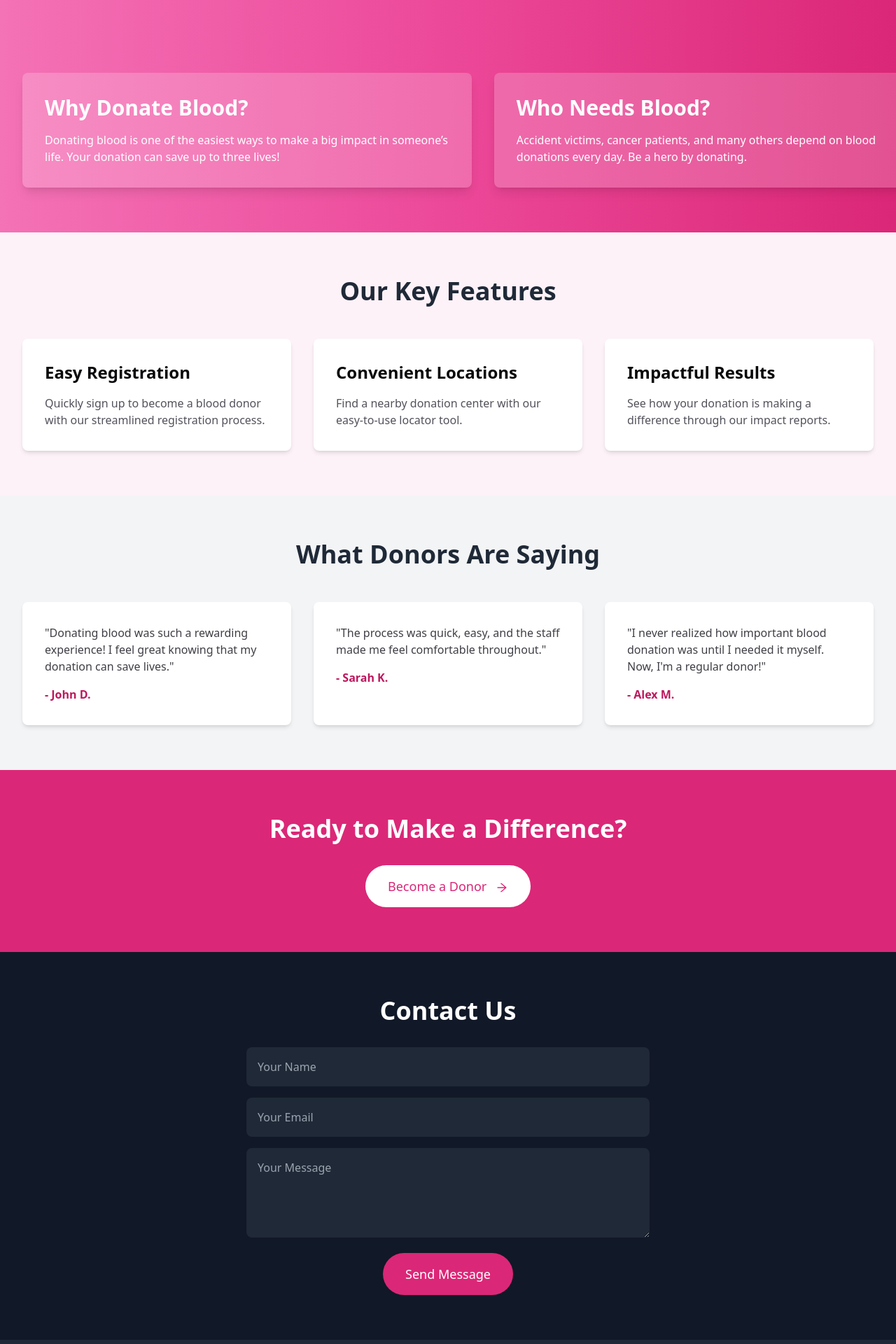
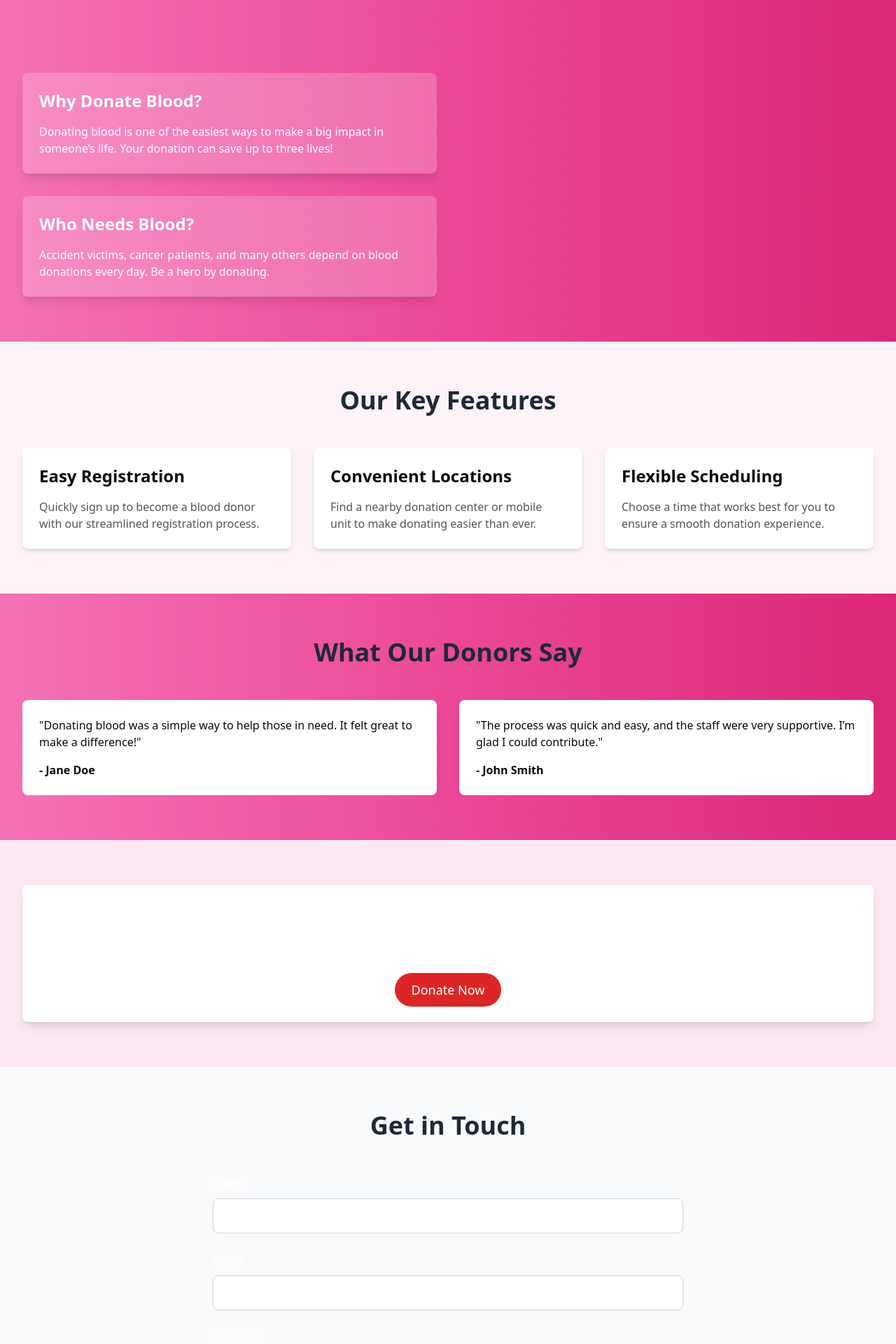
Before and after one commit to j2patel4545/Prime_DE-Project-10-, a React (Vite) app in the folder Frontend/: page / in a window 1280 px wide. Shown: the part 760-2680 px from the top of the page at 70% size. Built offline with nearby package versions, Linux system fonts and the light colour scheme.

Commit message:
LandingPage.jsx

```diff
--- a/Frontend/src/Components/LandingPage/LandingPage.jsx
+++ b/Frontend/src/Components/LandingPage/LandingPage.jsx
@@ -2,7 +2,7 @@ import { motion } from 'framer-motion';
 import { useInView } from 'react-intersection-observer';
 import { Helmet } from 'react-helmet';
 import { AiOutlineArrowRight } from 'react-icons/ai';
-import home1 from './home1.png'
+import home1 from './home1.png';
 
 const LandingPage = () => {
   const { ref: heroRef, inView: heroInView } = useInView({ triggerOnce: true });
@@ -49,7 +49,7 @@ const LandingPage = () => {
       <div className="min-h-screen bg-gradient-to-r from-pink-400 via-pink-500 to-pink-600 text-white overflow-hidden relative">
 
         {/* Hero Section */}
-        <section className="relative min-h-screen flex flex-col md:flex-row justify-center items-center px-8 pt-24 md:pt-0 overflow-hidden">
+        <section className="relative min-h-screen flex flex-col md:flex-row justify-center items-center px-4 pt-24 md:px-8 md:pt-0 overflow-hidden">
           {/* Background Bubbles */}
           <div className="absolute top-0 left-0 w-full h-full overflow-hidden pointer-events-none">
             <motion.div
@@ -84,18 +84,18 @@ const LandingPage = () => {
             variants={containerVariants}
             initial="hidden"
             animate={heroInView ? 'visible' : 'hidden'}
-            className="md:w-1/2 text-center md:text-left"
+            className="text-center md:text-left md:w-1/2 px-4 md:px-0"
           >
-            <motion.h1 className="text-5xl md:text-7xl font-extrabold mb-8">
+            <motion.h1 className="text-4xl md:text-5xl lg:text-7xl font-extrabold mb-4 md:mb-8">
               Save a Life, <br /> Donate Blood
             </motion.h1>
-            <motion.p className="text-lg md:text-2xl mb-10">
+            <motion.p className="text-lg md:text-xl lg:text-2xl mb-6 md:mb-10">
               Join our mission to help those in need by becoming a blood donor today!
             </motion.p>
             <motion.button
               whileHover={{ scale: 1.1, backgroundColor: '#e53e3e' }}
               whileTap={{ scale: 0.9 }}
-              className="bg-red-600 px-8 py-4 rounded-full text-lg hover:bg-red-700 transition"
+              className="bg-red-600 px-6 py-3 rounded-full text-lg hover:bg-red-700 transition"
             >
               Donate Now <AiOutlineArrowRight className="inline ml-2" />
             </motion.button>
@@ -103,7 +103,7 @@ const LandingPage = () => {
 
           {/* Right-Side Image */}
           <motion.div
-            className="md:w-1/2 flex justify-center md:justify-end"
+            className="md:w-1/2 flex justify-center md:justify-end mt-8 md:mt-0"
             initial={{ opacity: 0 }}
             animate={heroInView ? { opacity: 1 } : { opacity: 0 }}
             transition={{ duration: 1.5, ease: 'easeInOut' }}
@@ -111,24 +111,24 @@ const LandingPage = () => {
             <img
               src={home1}
               alt="Donate Blood"
-              className="w-2/4  h-2/5 object-contain md:w-2/3 mb-20 rounded-lg "
+              className="w-full h-auto object-contain md:w-2/3 rounded-lg"
             />
           </motion.div>
         </section>
 
         {/* Info Section */}
-        <section className="grid justify-center grid-cols-1 md:grid-cols-2 gap-8 py-16 px-8 " ref={infoRef}>
+        <section className="grid grid-cols-1 md:grid-cols-2 gap-8 py-8 md:py-16 px-4 md:px-8" ref={infoRef}>
           <motion.div
             variants={staggeredVariants}
             initial="hidden"
             animate={infoInView ? 'visible' : 'hidden'}
-            className="flex justify-center w-screen space-x-8"
+            className="space-y-8"
           >
             <motion.div
               variants={childVariants}
-              className="bg-white flex-col bg-opacity-20 p-8 rounded-lg shadow-lg"
+              className="bg-white bg-opacity-20 p-6 rounded-lg shadow-lg"
             >
-              <h2 className="text-3xl font-bold mb-4">Why Donate Blood?</h2>
+              <h2 className="text-2xl font-bold mb-4">Why Donate Blood?</h2>
               <p>
                 Donating blood is one of the easiest ways to make a big impact in someone’s life. Your donation can save up to three lives!
               </p>
@@ -136,9 +136,9 @@ const LandingPage = () => {
 
             <motion.div
               variants={childVariants}
-              className="bg-white flex-col bg-opacity-20 p-8 pr-10 rounded-lg shadow-lg"
+              className="bg-white bg-opacity-20 p-6 rounded-lg shadow-lg"
             >
-              <h2 className="text-3xl font-bold mb-4">Who Needs Blood?</h2>
+              <h2 className="text-2xl font-bold mb-4">Who Needs Blood?</h2>
               <p>
                 Accident victims, cancer patients, and many others depend on blood donations every day. Be a hero by donating.
               </p>
@@ -147,12 +147,12 @@ const LandingPage = () => {
         </section>
 
         {/* Features Section */}
-        <section className="py-16 px-8 bg-pink-50" ref={featuresRef}>
+        <section className="py-8 md:py-16 px-4 md:px-8 bg-pink-50" ref={featuresRef}>
           <motion.h2
             variants={containerVariants}
             initial="hidden"
             animate={featuresInView ? 'visible' : 'hidden'}
-            className="text-4xl font-bold text-center mb-12 text-gray-800"
+            className="text-3xl md:text-4xl font-bold text-center mb-8 md:mb-12 text-gray-800"
           >
             Our Key Features
           </motion.h2>
@@ -164,9 +164,9 @@ const LandingPage = () => {
           >
             <motion.div
               variants={childVariants}
-              className="bg-white text-zinc-950 p-8 rounded-lg shadow-md"
+              className="bg-white text-zinc-950 p-6 rounded-lg shadow-md"
             >
-              <h3 className="text-2xl font-bold mb-4">Easy Registration</h3>
+              <h3 className="text-xl md:text-2xl font-bold mb-4">Easy Registration</h3>
               <p className='text-zinc-600'>
                 Quickly sign up to become a blood donor with our streamlined registration process.
               </p>
@@ -174,125 +174,139 @@ const LandingPage = () => {
 
             <motion.div
               variants={childVariants}
-              className="bg-white text-zinc-950 p-8 rounded-lg shadow-md"
+              className="bg-white text-zinc-950 p-6 rounded-lg shadow-md"
             >
-              <h3 className="text-2xl font-bold mb-4">Convenient Locations</h3>
-              <p className='text-zinc-600' >
-                Find a nearby donation center with our easy-to-use locator tool.
+              <h3 className="text-xl md:text-2xl font-bold mb-4">Convenient Locations</h3>
+              <p className='text-zinc-600'>
+                Find a nearby donation center or mobile unit to make donating easier than ever.
               </p>
             </motion.div>
 
             <motion.div
               variants={childVariants}
-              className="bg-white text-zinc-950 p-8 rounded-lg shadow-md"
+              className="bg-white text-zinc-950 p-6 rounded-lg shadow-md"
             >
-              <h3 className="text-2xl font-bold mb-4">Impactful Results</h3>
+              <h3 className="text-xl md:text-2xl font-bold mb-4">Flexible Scheduling</h3>
               <p className='text-zinc-600'>
-                See how your donation is making a difference through our impact reports.
+                Choose a time that works best for you to ensure a smooth donation experience.
               </p>
             </motion.div>
           </motion.div>
         </section>
 
         {/* Testimonials Section */}
-        <section className="py-16 px-8 bg-gray-100" ref={testimonialsRef}>
+        <section className="py-8 md:py-16 px-4 md:px-8" ref={testimonialsRef}>
           <motion.h2
             variants={containerVariants}
             initial="hidden"
             animate={testimonialsInView ? 'visible' : 'hidden'}
-            className="text-4xl font-bold text-center mb-12 text-gray-800"
+            className="text-3xl md:text-4xl font-bold text-center mb-8 md:mb-12 text-gray-800"
           >
-            What Donors Are Saying
+            What Our Donors Say
           </motion.h2>
           <motion.div
             variants={staggeredVariants}
             initial="hidden"
             animate={testimonialsInView ? 'visible' : 'hidden'}
-            className="grid grid-cols-1 md:grid-cols-3 gap-8"
+            className="flex flex-col md:flex-row gap-8 overflow-hidden"
           >
-            <motion.div variants={childVariants} className="bg-white p-8 rounded-lg shadow-md">
-              <p className="mb-4 text-zinc-700">
-                "Donating blood was such a rewarding experience! I feel great knowing that my donation can save lives."
-                {/* profile image small and feedback wors with star rating */}
+            <motion.div
+              variants={childVariants}
+              className="bg-white text-zinc-950 p-6 rounded-lg shadow-lg flex-1"
+            >
+              <p>
+                "Donating blood was a simple way to help those in need. It felt great to make a difference!"
               </p>
-              <p className="font-bold text-pink-700">- John D.</p>
+              <p className="mt-4 font-bold">- Jane Doe</p>
             </motion.div>
 
-            <motion.div variants={childVariants} className="bg-white p-8 rounded-lg shadow-md">
-              <p className="mb-4  text-zinc-700">
-                "The process was quick, easy, and the staff made me feel comfortable throughout."
+            <motion.div
+              variants={childVariants}
+              className="bg-white text-zinc-950 p-6 rounded-lg shadow-lg flex-1"
+            >
+              <p>
+                "The process was quick and easy, and the staff were very supportive. I’m glad I could contribute."
               </p>
-              <p className="font-bold text-pink-700">- Sarah K.</p>
-            </motion.div>
-
-            <motion.div variants={childVariants} className="bg-white p-8 rounded-lg shadow-md">
-              <p className="mb-4  text-zinc-700">
-                "I never realized how important blood donation was until I needed it myself. Now, I'm a regular donor!"
-              </p>
-              <p className="font-bold  text-pink-700">- Alex M.</p>
+              <p className="mt-4 font-bold">- John Smith</p>
             </motion.div>
           </motion.div>
         </section>
 
         {/* Call-to-Action Section */}
-        <section className="py-16 px-8 bg-pink-600 text-white text-center" ref={ctaRef}>
-          <motion.h2
-            variants={containerVariants}
+        <section className="py-8 md:py-16 px-4 md:px-8 bg-pink-100" ref={ctaRef}>
+          <motion.div
+            variants={contactVariants}
             initial="hidden"
             animate={ctaInView ? 'visible' : 'hidden'}
-            className="text-4xl font-bold mb-8"
+            className="text-center bg-white p-8 rounded-lg shadow-lg"
           >
+            <h2 className="text-2xl md:text-3xl font-bold mb-4">
               Ready to Make a Difference?
-          </motion.h2>
-          <motion.button
-            whileHover={{ scale: 1.1, backgroundColor: '#e53e3e' }}
-            whileTap={{ scale: 0.9 }}
-            className="bg-white text-pink-600 px-8 py-4 rounded-full text-lg hover:bg-gray-100 transition"
+            </h2>
+            <p className="text-lg md:text-xl mb-6">
+              Join our community of heroes and start your donation journey today.
+            </p>
+            <a
+              href="/donate"
+              className="bg-red-600 text-white px-6 py-3 rounded-full text-lg hover:bg-red-700 transition"
             >
-            Become a Donor <AiOutlineArrowRight className="inline ml-2" />
-          </motion.button>
+              Donate Now
+            </a>
+          </motion.div>
         </section>
 
         {/* Contact Section */}
-        <section className="py-16 px-8 bg-gray-900 text-white text-center" ref={contactRef}>
+        <section className="py-8 md:py-16 px-4 md:px-8 bg-gray-50" ref={contactRef}>
           <motion.h2
             variants={containerVariants}
             initial="hidden"
             animate={contactInView ? 'visible' : 'hidden'}
-            className="text-4xl font-bold mb-8"
+            className="text-3xl md:text-4xl font-bold text-center mb-8 md:mb-12 text-gray-800"
           >
-            Contact Us
+            Get in Touch
           </motion.h2>
-          <motion.form
-            variants={contactVariants}
-            initial="hidden"
-            animate={contactInView ? 'visible' : 'hidden'}
-            className="max-w-xl mx-auto"
-          >
+          <div className="max-w-2xl mx-auto">
+            <form className="space-y-6">
+              <div>
+                <label htmlFor="name" className="block text-lg font-medium mb-2">Name</label>
                 <input
                   type="text"
-              className="w-full mb-4 p-4 rounded-lg bg-gray-800 text-white"
-              placeholder="Your Name"
+                  id="name"
+                  name="name"
+                  className="w-full p-3 border border-gray-300 rounded-lg"
+                  required
                 />
+              </div>
+              <div>
+                <label htmlFor="email" className="block text-lg font-medium mb-2">Email</label>
                 <input
                   type="email"
-              className="w-full mb-4 p-4 rounded-lg bg-gray-800 text-white"
-              placeholder="Your Email"
+                  id="email"
+                  name="email"
+                  className="w-full p-3 border border-gray-300 rounded-lg"
+                  required
                 />
+              </div>
+              <div>
+                <label htmlFor="message" className="block text-lg font-medium mb-2">Message</label>
                 <textarea
-              className="w-full mb-4 p-4 rounded-lg bg-gray-800 text-white"
-              placeholder="Your Message"
+                  id="message"
+                  name="message"
                   rows="4"
-            />
-            <motion.button
-              whileHover={{ scale: 1.1, backgroundColor: '#e53e3e' }}
-              whileTap={{ scale: 0.9 }}
-              className="bg-pink-600 px-8 py-4 rounded-full text-lg hover:bg-pink-700 transition"
+                  className="w-full p-3 border border-gray-300 rounded-lg"
+                  required
+                ></textarea>
+              </div>
+              <button
+                type="submit"
+                className="bg-red-600 text-white px-6 py-3 rounded-full text-lg hover:bg-red-700 transition"
               >
                 Send Message
-            </motion.button>
-          </motion.form>
+              </button>
+            </form>
+          </div>
         </section>
+
       </div>
     </>
   );
```
Lines whose indentation alone changed are shown as unchanged.
